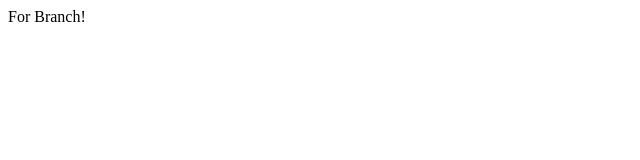
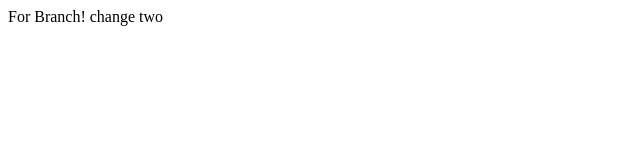
Before and after one commit to maks-web/se, a plain HTML site: page index.html in a window 1280 px wide. Shown: the full height of the page, 0-640 px from the left. Drawn offline with Linux system fonts and the light colour scheme.

Commit message:
add text in index.html

```diff
--- a/index.html
+++ b/index.html
@@ -5,5 +5,6 @@
 	</head>
 	<body>
 		For Branch!
+		change two
 	</body>
 </html>
```
